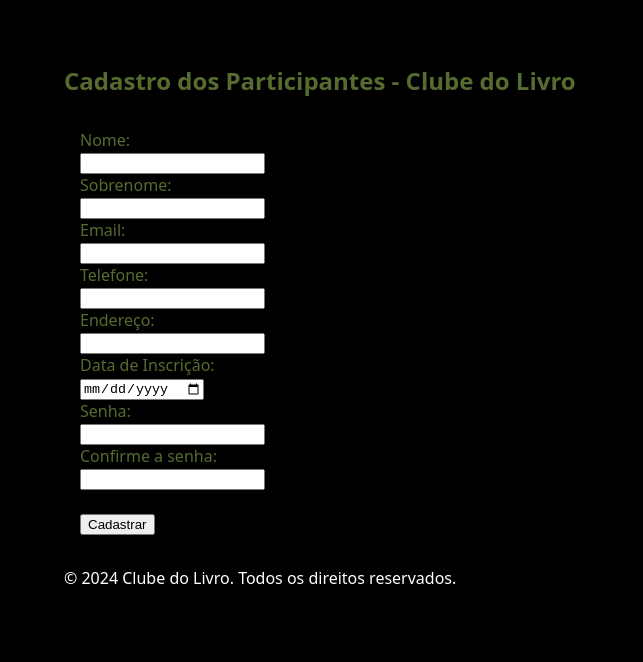
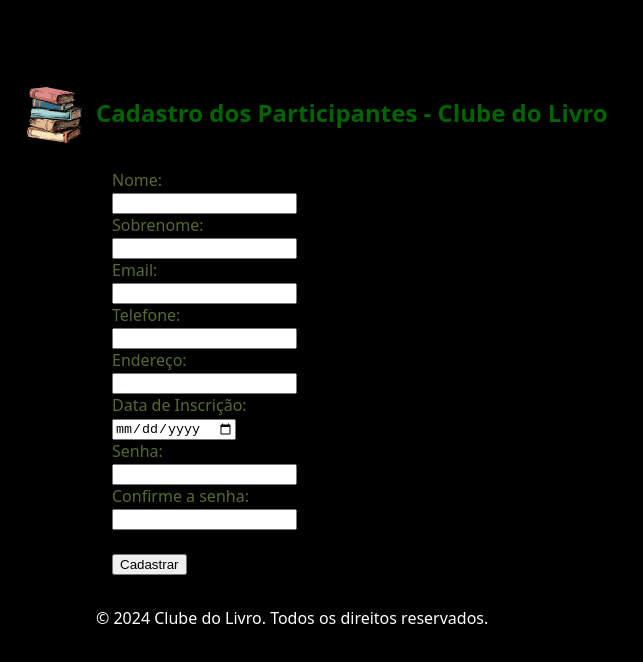
Before and after one commit to RamonaP88/stackblitz-starters-loginecadastro-clubedeliteratura-ADS1AB, a website: page cadastro.html in a window 1280 px wide. Shown: the whole page, without its empty margins (0-643 px from the left). Drawn offline with Linux system fonts and the light colour scheme.

Commit message:
alterações

```diff
--- a/cadastro.html
+++ b/cadastro.html
@@ -7,8 +7,9 @@
     <link rel="stylesheet" href="styles.css" />
 </head>
 <body>
-    <header>
-        <h1>Cadastro dos Participantes - Clube do Livro</h1>
+    <header class="teste">
+        <p>Cadastro dos Participantes - Clube do Livro</p>
+        <img id="imagem" src="img/livro.jpg"></img>
     </header>
     <main>
         <form action="cadastro_sucesso.html" method="post">
--- a/styles.css
+++ b/styles.css
@@ -3,7 +3,7 @@
 }
 
 body {
-  margin: 4em;
+  margin: 6em;
   font-family: system-ui, sans-serif;
   color: darkolivegreen;
   background-color: black;
@@ -40,15 +40,26 @@ main {
   padding: 1rem;
 }
 
-h1 {
+
+
+.rodape {
+  color: white;
+}
+
+img {
+  width: 70px;
+}
+
+.teste {
+  align-items:center;
+  color: darkgreen;
   font-weight: bold;
   font-size: 1.5rem;
 }
 
-h1.titulo-principal {
-  color: darkgreen;
+#imagem {
+position: absolute;
+left: 20px;
+top: 80px;
+
 }
-
-.rodape {
-  color: white;
-}
```
Also changed, not shown: index.html (added, +27 -0 lines), login.html (deleted, +0 -26 lines), img/livro.jpg (added), 1 other file.
